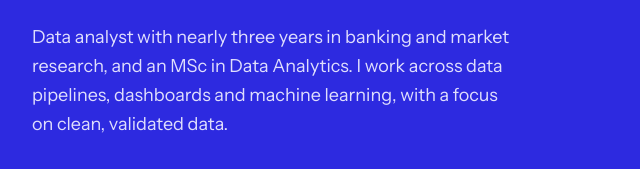
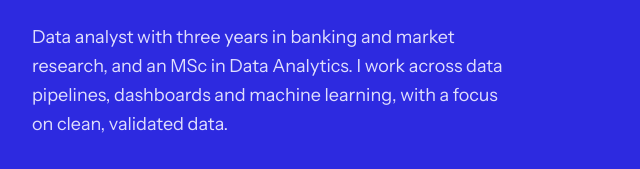
Before and after one commit to ngvanlyy/ngvanlyy.github.io, a plain HTML site: page index.html in a window 1280 px wide. Shown: the part 322-491 px from the top of the page, 0-640 px from the left. Drawn offline with nearby package versions, Linux system fonts and the light colour scheme.

Commit message:
Update index.html

```diff
--- a/index.html
+++ b/index.html
@@ -12,7 +12,7 @@
 <link rel="icon" href="favicon.svg" type="image/svg+xml">
 <link rel="icon" href="favicon.ico" sizes="any">
 <link rel="apple-touch-icon" href="apple-touch-icon.png">
-<meta name="description" content="Data analyst in Dublin with nearly three years in banking and market research analytics and an MSc in Data Analytics. Dashboards, pipelines and machine learning.">
+<meta name="description" content="Data analyst in Dublin with three years in banking and market research analytics and an MSc in Data Analytics. Dashboards, pipelines and machine learning.">
 <script>document.documentElement.classList.add('js');</script>
 <link rel="preconnect" href="https://fonts.googleapis.com">
 <link rel="preconnect" href="https://fonts.gstatic.com" crossorigin>
@@ -292,7 +292,7 @@
     <div>
       <p class="eyebrow">Data &amp; analytics · Dublin, Ireland</p>
       <h1>Ly Nguyen</h1>
-      <p class="lede">Data analyst with nearly three years in banking and market research, and an MSc in Data Analytics. I work across data pipelines, dashboards and machine learning, with a focus on clean, validated data.</p>
+      <p class="lede">Data analyst with three years in banking and market research, and an MSc in Data Analytics. I work across data pipelines, dashboards and machine learning, with a focus on clean, validated data.</p>
       <div class="cta">
         <a class="btn btn-sun" href="#work">See the projects</a>
         <a class="btn btn-line" href="cv-ly-nguyen.pdf">Download CV</a>
```
